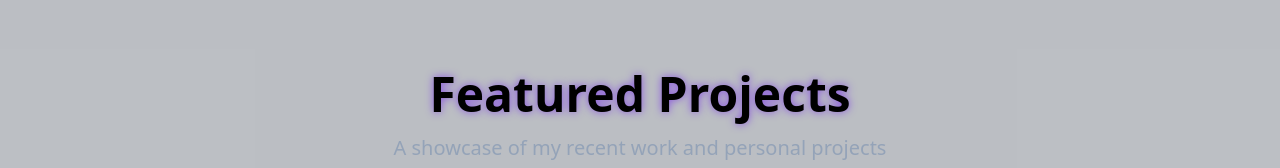
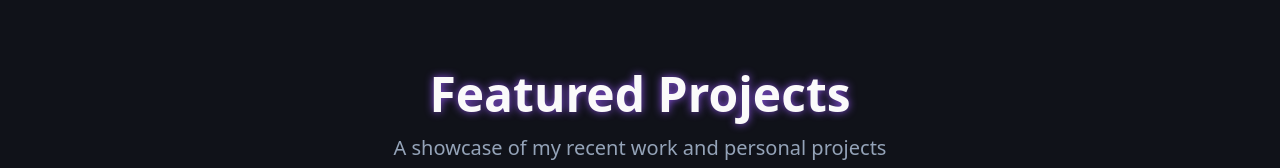
Before and after one commit to Juliasmitjes/juliasmitjes.github.io, a React (Vite) app: page / in a window 1280 px wide. Shown: the part 1476-1644 px from the top of the page. Built offline with nearby package versions, Linux system fonts and the light colour scheme.

Commit message:
add color

```diff
--- a/src/components/Projects.tsx
+++ b/src/components/Projects.tsx
@@ -40,10 +40,10 @@ const Projects = () => {
   ];
 
   return (
-    <section className="py-20 px-4 bg-muted/30">
+    <section className="py-20 px-4 bg-backgroundTwo">
       <div className="max-w-6xl mx-auto">
         <div className="text-center mb-16">
-          <h2 className="text-4xl md:text-5xl font-bold mb-4 text-glow">
+          <h2 className="text-4xl md:text-5xl text-foreground font-bold mb-4 text-glow">
             Featured Projects
           </h2>
           <p className="text-xl text-muted-foreground max-w-2xl mx-auto">
--- a/src/styles/index.css
+++ b/src/styles/index.css
@@ -59,6 +59,7 @@
 @layer base {
   :root {
     --background: 240 10% 3.9%;
+    --backgroundTwo: 227 22% 8%;
     --foreground: 0 0% 98%;
 
     --card: 240 10% 7%;
@@ -117,6 +118,7 @@
 
 @theme inline {
 --color-background: hsl(var(--background));
+--color-backgroundTwo: hsl(var(--backgroundTwo));
 --color-foreground: hsl(var(--foreground));
 
 --color-card: hsl(var(--card));
```
